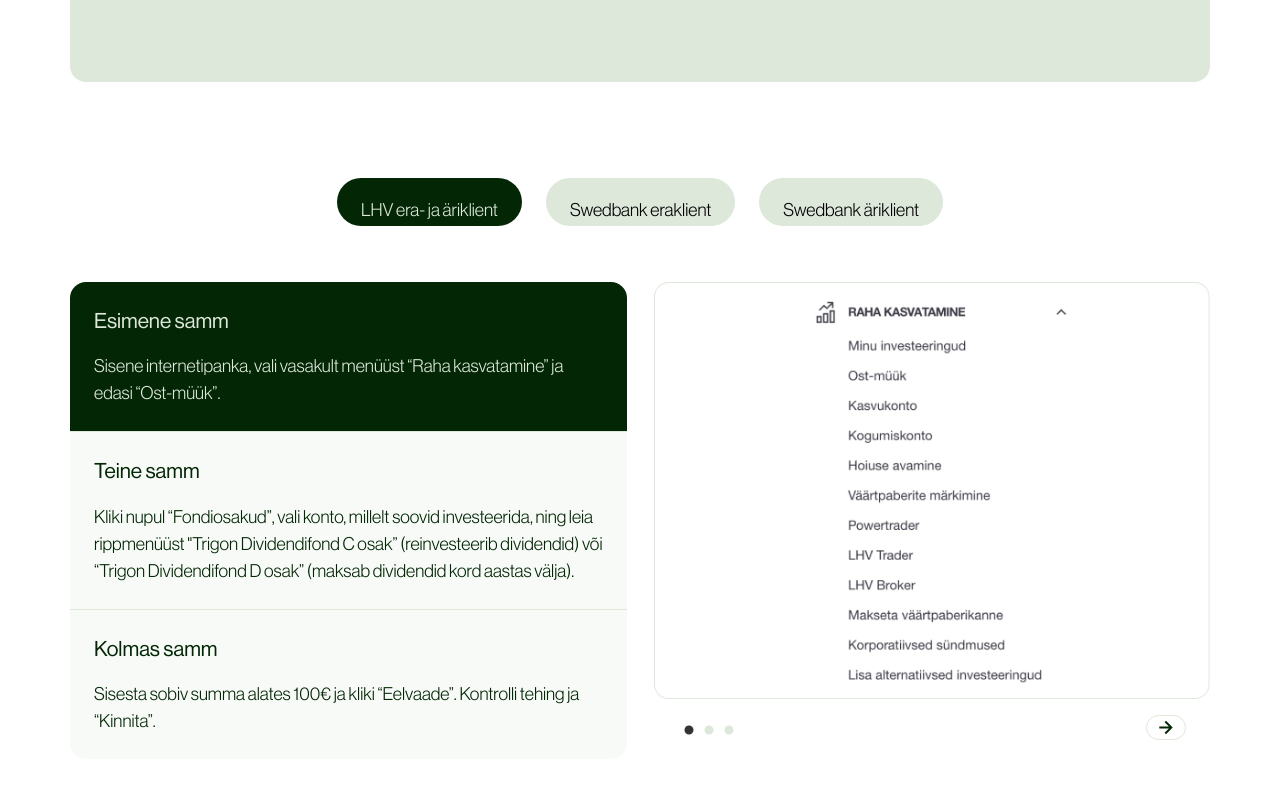
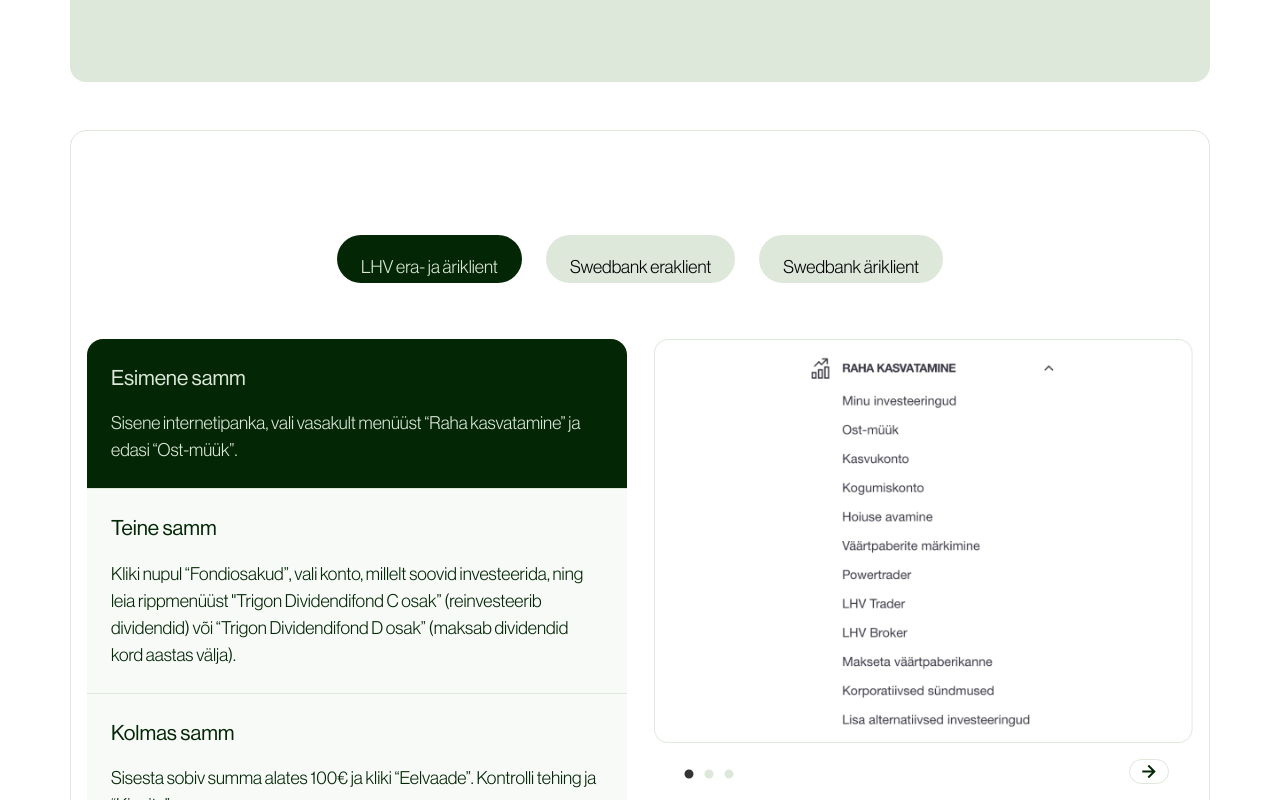
Before and after one commit to szahharenko/trigon, a React (Create React App) app: page / in a window 1280 px wide. Shown: the part 2800-3600 px from the top of the page. Built offline with nearby package versions, Linux system fonts and the light colour scheme.

Commit message:
fine-tuning

```diff
--- a/public/index.html
+++ b/public/index.html
@@ -24,6 +24,7 @@
     <meta property="twitter:title" content="Trigon">
     <meta property="twitter:description" content="Hästi hoitud saladus">
     <meta property="twitter:image" content="%PUBLIC_URL%/img/teaser.jpg">
+    <meta name="viewport" content="width=480, initial-scale=1">
 
     <script async src="https://www.googletagmanager.com/gtag/js?id=G-64N25EN2TE"></script>
     <script>
--- a/src/web-app/assets/web-app.scss
+++ b/src/web-app/assets/web-app.scss
@@ -110,7 +110,7 @@
     box-sizing: border-box;
     height: var(--base-space);
     height: 60px;
-    line-height: 50px;
+    line-height: 60px;
     font-size: 20px;
     border-radius: 40px;
     padding: 0 30px;
@@ -569,6 +569,11 @@
 }
 
 .instructions {
+
+  border-radius: 16px;
+  border: 1px solid var(--Trigon-Light, #DDE7DA);
+  padding: 56px 16px;
+
   .container {
     margin: 0;
     padding: 0;
@@ -694,6 +699,10 @@
 
 @media only screen and (max-width: 767px) {
   .instructions {
+    border-radius: 0;
+    border: none;
+    padding: 0;
+
     .carousel-root,
     .steps {
       padding: 0 20px;
```
